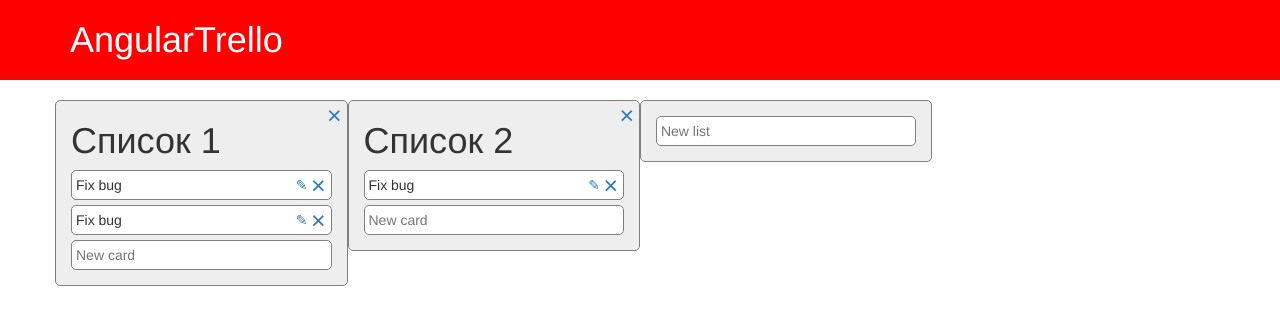
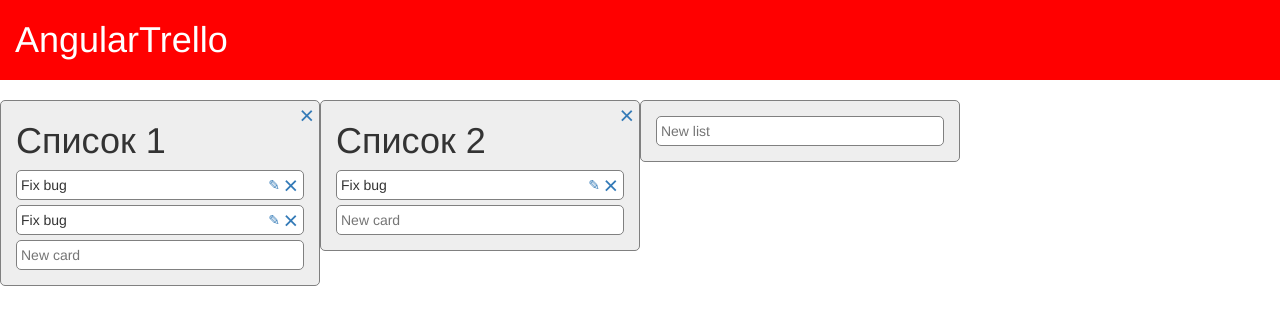
Before and after one commit to Ivanov-Timur/AngularTrello, a plain HTML site: page index.html in a window 1280 px wide. Drawn offline with nearby package versions, Linux system fonts and the light colour scheme.

Commit message:
Trello stylefix

```diff
--- a/index.html
+++ b/index.html
@@ -8,13 +8,13 @@
 </head>
 <body ng-cloak>
 	<header class="header">
-		<div class="container">
+		<div class="container-fluid">
 			<h1 class="name">AngularTrello</h1>
 		</div>
 	</header>
 
-	<section id="list-container" class="list-container" ng-controller='listsCtrl as listsCtrl'>
-		<div class="container">
+	<section  ng-controller='listsCtrl as listsCtrl'>
+		<div class="container-fluid">
 			<div class="row">
 				<section class="list col-md-3 col-sm-6" ng-repeat='list in listsCtrl.lists' ng-controller='listCtrl as listCtrl'>
 					<h1>{{list.listName}}</h1>
```
